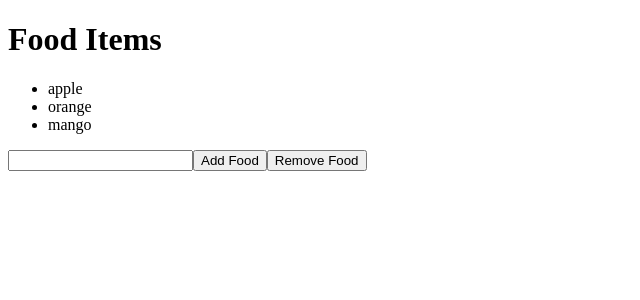
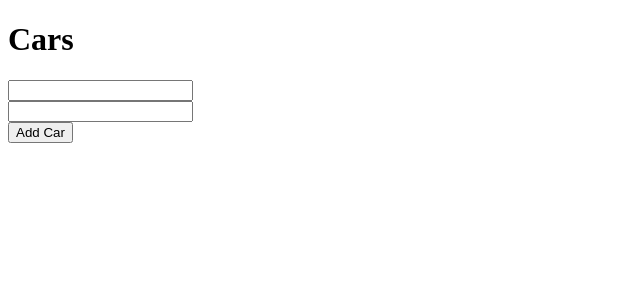
Before and after one commit to yumna-nizar/react-learning-project, a React (Vite) app: page / in a window 1280 px wide. Shown: the top 300 px of the page, without its empty margins (0-640 px from the left). Built offline with nearby package versions, Linux system fonts and the light colour scheme.

Commit message:
Cars example using useState()

```diff
--- a/src/App.jsx
+++ b/src/App.jsx
@@ -1,5 +1,4 @@
-
-import FoodArray from "./FoodArray.jsx";
+import Car from './Car.jsx';
 
 
 
@@ -7,10 +6,7 @@ function App() {
 
   return (
     <>
-
-
-        <FoodArray/>
-
+    <Car/>
 
     </>
   );
--- /dev/null
+++ b/src/Car.jsx
@@ -0,0 +1,34 @@
+import { useState } from "react";
+
+function Car()
+{
+    const [Car,SetCar]=useState([]);
+    const [CarModel ,Setcarmodel]=useState();
+    const [CarYear ,Setcaryear]=useState(2024);
+    function Addcar()
+    {
+        const Newcarmodel=document.getElementById("carmodel").value;
+        const Newcaryear=document.getElementById("caryear").value;
+      SetCar((c=>[...c,{caryear:Newcaryear,
+                       carmodel:Newcarmodel
+      }]));
+      console.log(Car);
+
+    }
+    function Removecar(index){
+       SetCar(Car.filter((car,i)=>i!==index));
+    }
+
+    return(<>
+    <h1>Cars</h1>
+    <ul>{Car.map((car,index)=><li onClick={()=>Removecar(index)} key={index}>{car.caryear} - {car.carmodel}</li>)}
+    </ul>
+    <input type="number"  id="caryear" ></input>
+    <br></br>
+    <input type="text" value={CarModel} id="carmodel"></input>
+    <br/>
+    <button onClick={Addcar}>Add Car</button>
+
+    </>);
+}
+export default Car;
--- a/src/FoodArray.jsx
+++ /dev/null
@@ -1,34 +0,0 @@
-import { useState } from "react";
-
-function FoodArray()
-{
-
-    const[Food,UpdateFood]=useState(["apple","orange","mango"]);
-    function AddFood()
-    {
-         const newfood=document.getElementById("addfood").value;
-        document.getElementById("addfood").value="";
-
-        UpdateFood([...Food,newfood]);
-    }
-
-    function RemoveFood(){
-         const newfood=document.getElementById("addfood").value;
-         document.getElementById("addfood").value="";
-         UpdateFood((Food=>Food.filter(food=>food!==newfood)));
-
-    }
-    return (<>
-    <h1>Food Items</h1>
-    <ul>
-       {Food.map((food,index)=><li key={index}>{food}</li>)}
-    </ul>
-    <input type="text" id="addfood"></input>
-    <button onClick={AddFood}>
-        Add Food
-    </button>
-    <button  onClick={RemoveFood}>Remove Food</button>
-    </>);
-
-}
-export default FoodArray;
```
